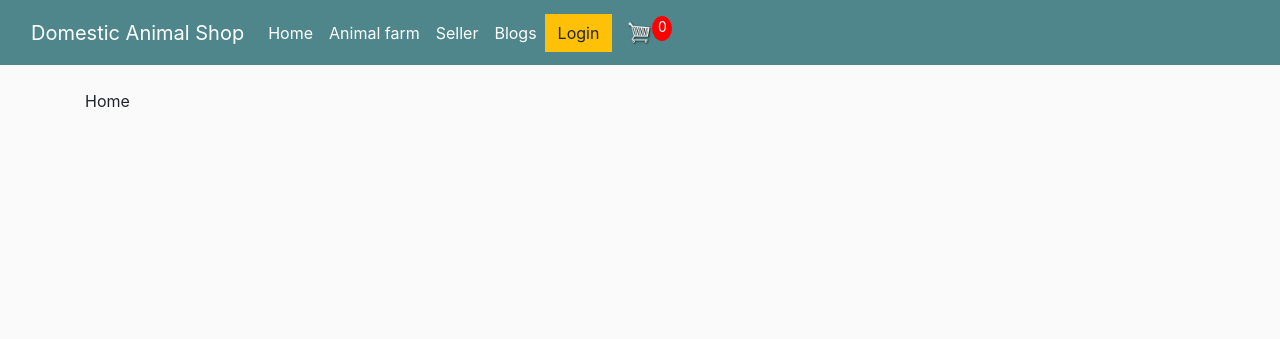
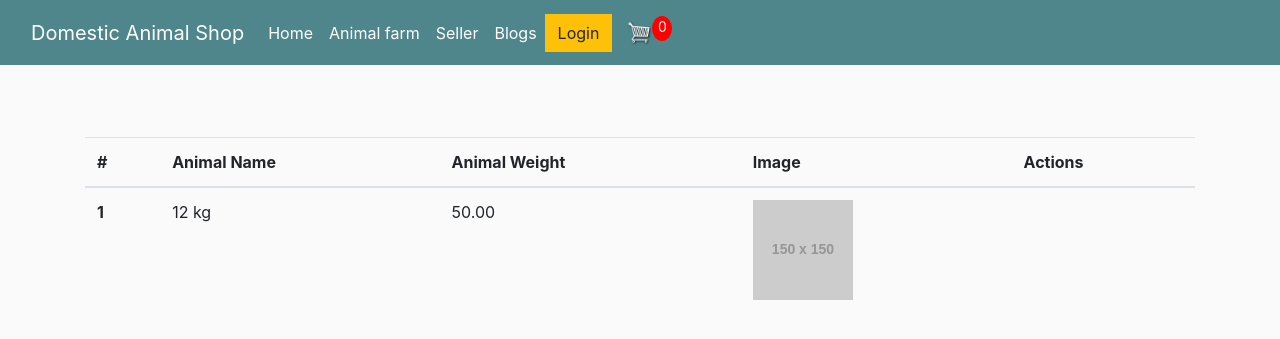
Before and after one commit to shakibkhan13/Domestic_animal, a Django app: page / in a window 1280 px wide. Shown: the top 339 px of the page. Run offline with Django 5.2, Linux system fonts and the light colour scheme; data comes from the database, SQL or seed files in the repository; both versions use the stored data as it was before the commit; grey boxes labelled with a size stand in for pictures from a placeholder-image service; some libraries are stand-ins or nearby versions.

Commit message:
Shakib_dev

```diff
--- a/home/models.py
+++ b/home/models.py
@@ -1,12 +1,14 @@
 from django.db import models
 from django.contrib.auth.models import User
+from django.db import models
 
 class Animal(models.Model):
     Animal_name = models.CharField(max_length=100)
-    Animal_Weight = models.CharField(max_length=100)
+    Animal_Weight = models.DecimalField(max_digits=5, decimal_places=2)
+    Animal_Prize = models.DecimalField(max_digits=8, decimal_places=2)
+    Animal_Farm = models.CharField(max_length=100, default='Unknown')
     Animal_description = models.TextField()
-    Animal_image = models.ImageField(upload_to="animal")
-    Animal_Prize = models.DecimalField(default=0.0, max_digits=10, decimal_places=2)
-    Animal_Farm = models.TextField(default='')
-    Animal_view_count = models.IntegerField(default=1)
-    user = models.ForeignKey(User, on_delete=models.SET_NULL, null=True, blank=True)
+    Animal_image = models.ImageField(upload_to='animal_images', default='https://via.placeholder.com/150')
+
+    def __str__(self):
+        return self.Animal_name
--- a/home/templates/Home.html
+++ b/home/templates/Home.html
@@ -1,7 +1,27 @@
-{% extends "base.html"%}
+{% extends "base.html" %}
 {% block start %}
 {% load static %}
-<link rel="stylesheet" type="text/css" href="{% static 'css/main.css' %}"
-<h1>Home</h1>
-
+<table class="table mt-5">
+    <thead>
+      <tr>
+        <th scope="col">#</th>
+        <th scope="col">Animal Name</th>
+        <th scope="col">Animal Weight</th>
+        <th scope="col">Image</th>
+        <th scope="col">Actions</th>
+      </tr>
+    </thead>
+    <tbody>
+      {% for animal in animals %}
+      <tr>
+        <th scope="row">{{ forloop.counter }}</th>
+        <td>{{ animal.Animal_name }}</td>
+        <td>{{ animal.Animal_Weight }}</td>
+        <td>
+          <img src="{{ animal.Animal_image.url }}" style="height: 100px">
+        </td>
+      </tr>
+      {% endfor %}
+    </tbody>
+</table>
 {% endblock %}
--- a/home/urls.py
+++ b/home/urls.py
@@ -2,12 +2,13 @@ from django.urls import path
 from . import views
 
 urlpatterns = [
-    path('', views.animal),
-    path('Home/', views.Home, name='home'),
+    path('', views.animal, name='home'),
+    #path('', views.Home, name='home'),
     path('blogs/', views.blogs, name='blogs'),
     path('farm/', views.farm, name='farm'),
     path('hospital/', views.hospital, name='hospital'),
     path('login/', views.login, name='login'),
     path('seller/', views.seller, name='seller'),
     path('cart/', views.cart, name='cart'),
+    path('maps/',views.maps ,name='maps')
 ]
--- a/home/views.py
+++ b/home/views.py
@@ -2,7 +2,9 @@ from django.shortcuts import render
 from .models import Animal
 
 def animal(request):
-    return render(request, 'Home.html')
+    animals = Animal.objects.all()
+    return render(request, 'Home.html', {'animals': animals})
+
 
 def blogs(request):
     return render(request, 'blogs.html')
@@ -10,8 +12,6 @@ def blogs(request):
 def farm(request):
     return render(request, 'farm.html')
 
-def Home(request):
-    return render(request, 'Home.html')
 
 def hospital(request):
     return render(request, 'hospital.html')
@@ -29,7 +29,7 @@ def seller(request):
         Animal_description = data.get('Animal_description')
         Animal_image = request.FILES.get('Animal_image')
 
-        Animal.objects.create(
+        animal = Animal.objects.create(
             Animal_name=Animal_name,
             Animal_Weight=Animal_Weight,
             Animal_Prize=Animal_Prize,
@@ -37,10 +37,14 @@ def seller(request):
             Animal_description=Animal_description,
             Animal_image=Animal_image
         )
+
+        return render(request, 'seller.html')
+
     else:
         return render(request, 'seller.html')
 
-    return render(request, 'seller.html')
-
 def cart(request):
     return render(request, 'cart.html')
+
+def maps(request):
+    return render(request, 'maps.html')
```
Also changed, not shown: Domestic_Animal/settings.py (+9 -4 lines), home/templates/base.html (+0 -7 lines), home/templates/maps.html (added, +27 -0 lines), animal/Cow.jpeg (added), animal/poribar.jpg (added), animal/poribar_Mfz3C7X.jpg (added), db.sqlite3, home/migrations/0003_alter_animal_animal_prize.py (added), home/migrations/0004_rename_animal_prize_animal_description_and_more.py (added), home/migrations/0005_alter_animal_image.py (added), home/migrations/0006_rename_farm_animal_animal_farm_and_more.py (added).
